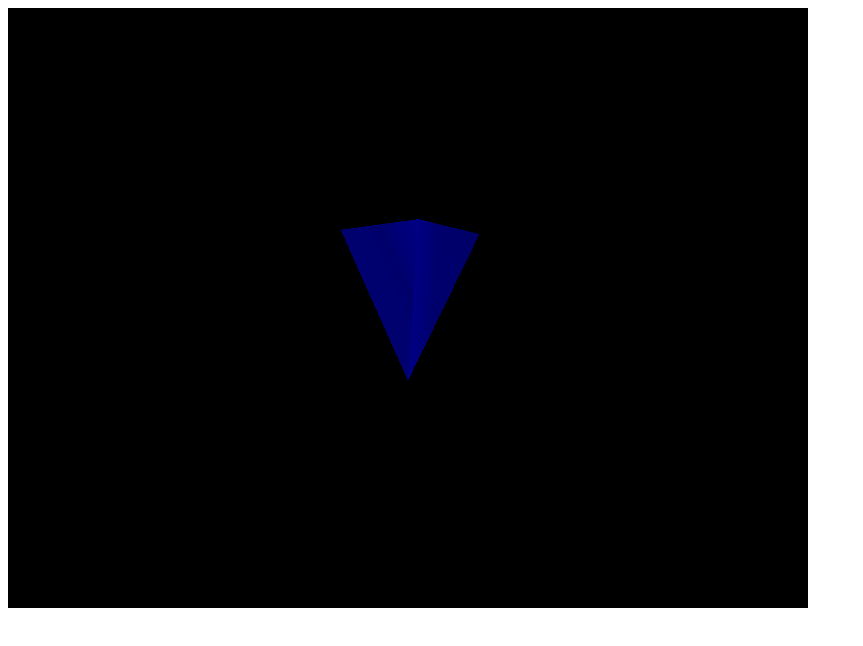
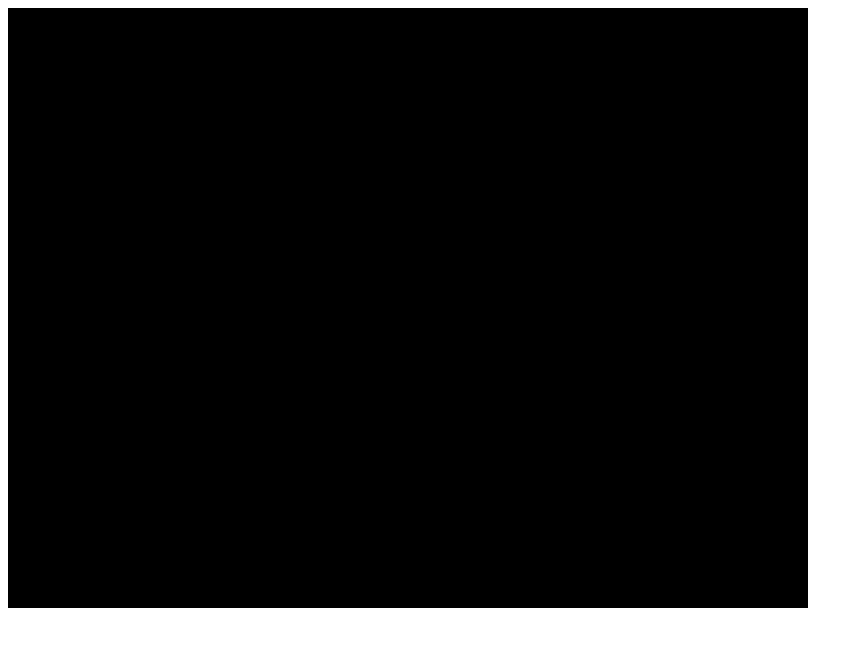
Before and after one commit to anotherperu/2024CG, a plain HTML site: page sample3-light.html in a window 1280 px wide. Shown: the whole page, without its empty margins (0-863 px from the left). Drawn offline with nearby package versions, Linux system fonts and the light colour scheme.

Commit message:
Update sample3-light.html

```diff
--- a/sample3-light.html
+++ b/sample3-light.html
@@ -37,16 +37,6 @@ cone.position.set( 0, 0, -5 );
 scene.add( cone );
 
 
-    // 平行光源1
-    var directionalLight1 = new THREE.DirectionalLight(0xffffff);
-    directionalLight1.position.set(1, 1, 1);
-    // シーンに追加
-    scene.add(directionalLight1);
-    // 平行光源2
-        var directionalLight2 = new THREE.DirectionalLight(0xffffff);
-    directionalLight2.position.set(-1, 1, 1);
-    // シーンに追加
-    scene.add(directionalLight2);
 
     // 初回実行
     var update = function() {
```
